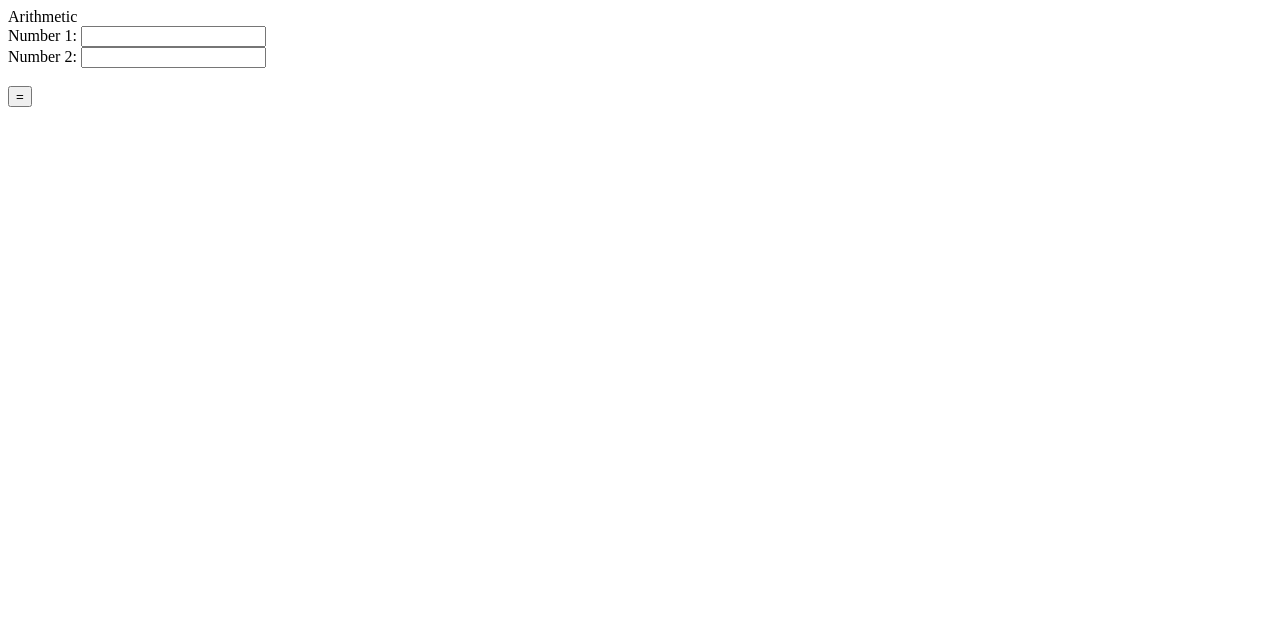
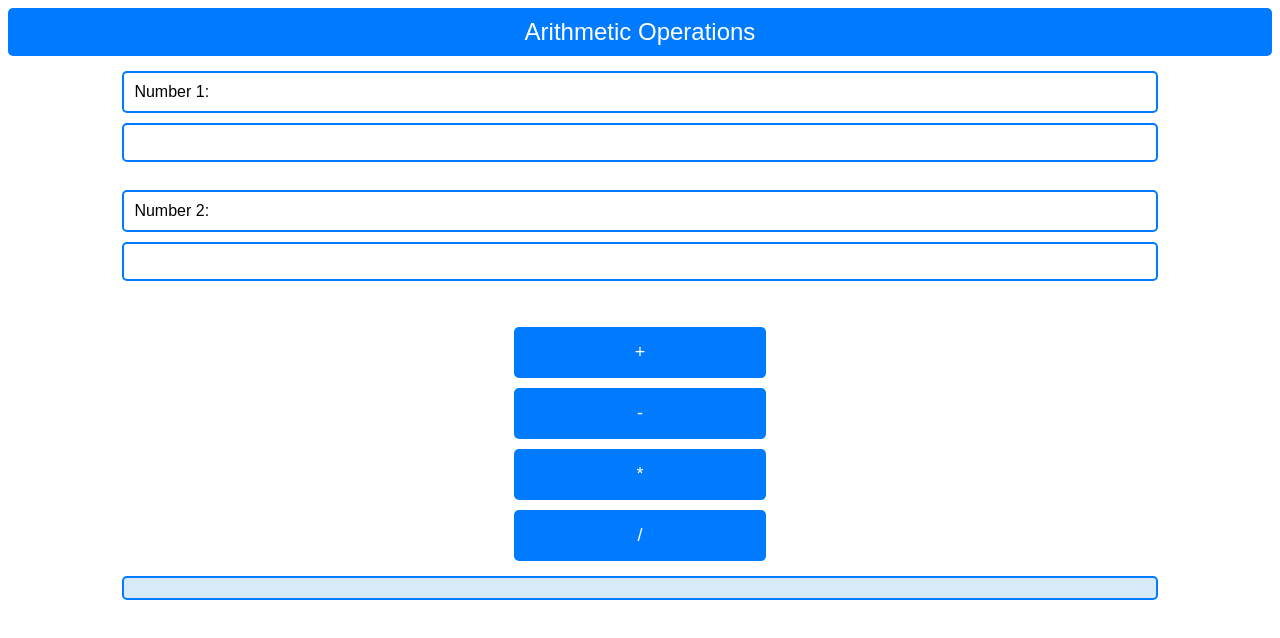
Before and after one commit to hellobrian1/Practicum, a website: page index.html in a window 1280 px wide. Drawn offline with Linux system fonts and the light colour scheme.

Commit message:
committing

```diff
--- a/index.html
+++ b/index.html
@@ -1,30 +1,95 @@
+<!DOCTYPE html>
+<html lang="en">
 <head>
-    <title>Simple Addition</title>
+    <meta charset="UTF-8">
+    <meta name="viewport" content="width=device-width, initial-scale=1.0">
+    <title>Simple Arithmetic</title>
+
+    <style>
+        body {
+            font-family: Arial, sans-serif;
+        }
+        header {
+            background-color: #007BFF;
+            color: white;
+            text-align: center;
+            padding: 10px;
+            font-size: 24px;
+            border-radius: 5px;
+        }
+        form {
+            margin-top: 10px;
+            display: flex;
+            flex-direction: column;
+            align-items: center;
+        }
+        input[type=number], label {
+            margin: 5px;
+            padding: 10px;
+            width: 80%;
+            border: 2px solid #007BFF;
+            border-radius: 5px;
+        }
+        input[type=button] {
+            background-color: #007BFF;
+            color: white;
+            border: none;
+            padding: 15px;
+            margin: 5px;
+            width: 20%;
+            font-size: 18px;
+            border-radius: 5px;
+        }
+        #result {
+            margin-top: 10px;
+            padding: 10px;
+            width: 80%;
+            background-color: #D9EAF7;
+            border: 2px solid #007BFF;
+            border-radius: 5px;
+            text-align: center;
+        }
+    </style>
     <script>
-
-    async function addNumbers(){
+        async function performOperation(operation) {
             const operandInput1 = document.getElementById("number1");
             const operandInput2 = document.getElementById("number2");
             let n = operandInput1.value;
             let m = operandInput2.value;
-        const response = await fetch("https://hellobrian1.onrender.com/add/" + n + "/" + m);
-        const sum = await response.json();
-        document.getElementById("sum").innerText = sum;
+            const response = await fetch(`http://localhost:3000/${operation}/${n}/${m}`);
+            const result = await response.json();
+            document.getElementById("result").innerText = result.result;
+        }
+
+        function addNumbers() {
+            performOperation('add');
+        }
+
+        function subtractNumbers() {
+            performOperation('subtract');
+        }
+
+        function multiplyNumbers() {
+            performOperation('multiply');
+        }
+
+        function divideNumbers() {
+            performOperation('divide');
         }
     </script>
 </head>
 <body>
-  <header> Arithmetic</header>
-
+  <header>Arithmetic Operations</header>
   <form>
       <label for="number1">Number 1:</label>
       <input id="number1" name="number1" type="number"><br>
       <label for="number2">Number 2:</label>
       <input id="number2" name="number2" type="number"><br><br>
-      <input type="button" value="=" onclick="addNumbers()">
-      <label id="sum"></label>
+      <input type="button" value="+" onclick="addNumbers()">
+      <input type="button" value="-" onclick="subtractNumbers()">
+      <input type="button" value="*" onclick="multiplyNumbers()">
+      <input type="button" value="/" onclick="divideNumbers()">
+      <div id="result"></div>
   </form>
-
-
 </body>
 </html>
```
Lines whose indentation alone changed are shown as unchanged.
